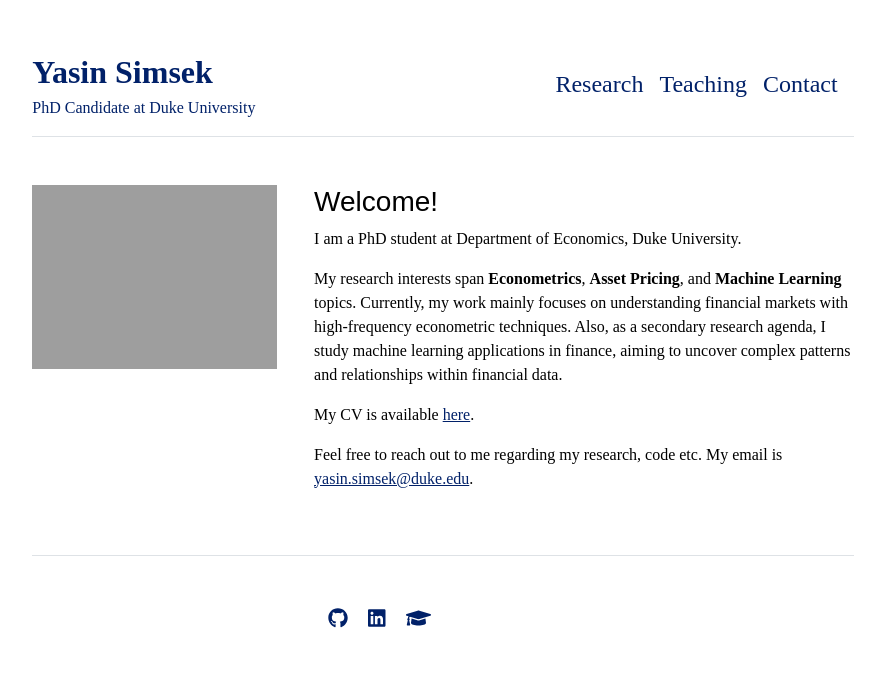
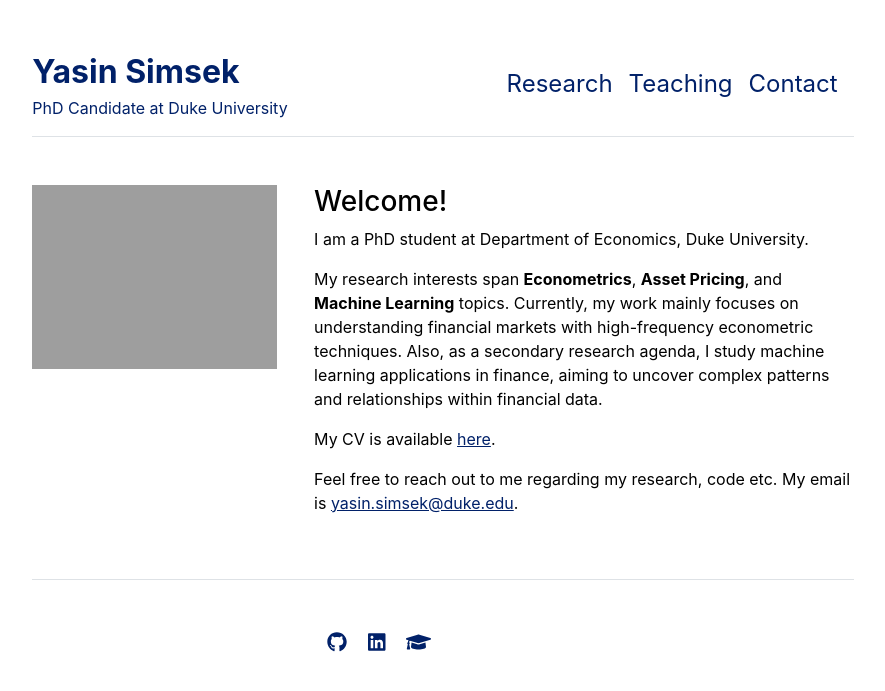
Before and after one commit to yasin-simsek/yasin-simsek.github.io, a Jekyll site: the page built from index.md, in a window 1280 px wide. Shown: the top 691 px of the page, without its empty margins (197-1082 px from the left). Built offline with Jekyll 4.4.1, drawn with Linux system fonts in a browser that asks for light colours.

```diff
--- a/_sass/main.scss
+++ b/_sass/main.scss
@@ -1,8 +1,8 @@
 $backgroundColor: #ffffff; // White background in HEX
 $bodyColor: #000000; // Dark red color in HEX
-$bodyFont: "PT Serif", serif; // Set body font to PT Serif
-$headerFont: "PT Sans Narrow", sans-serif; // Set header font to PT Sans Narrow
-// $bodyFont: -apple-system,BlinkMacSystemFont,"Segoe UI",Helvetica,Arial,sans-serif,"Apple Color Emoji","Segoe UI Emoji","Segoe UI Symbol"; // Font stack
+// $bodyFont: "PT Serif", serif; // Set body font to PT Serif
+// $headerFont: "PT Sans Narrow", sans-serif; // Set header font to PT Sans Narrow
+$bodyFont: -apple-system,BlinkMacSystemFont,"Segoe UI",Helvetica,Arial,sans-serif,"Apple Color Emoji","Segoe UI Emoji","Segoe UI Symbol"; // Font stack
 $linkColor: #012169; // Duke navy color in HEX
 
 body {
@@ -15,6 +15,6 @@ body a {
   color: $linkColor; // Duke navy color in HEX
 }
 
-h1, h2, h3, h4, h5, h6 {
-  font-family: $headerFont; // Apply header font
-}
+// h1, h2, h3, h4, h5, h6 {
+//   font-family: $headerFont; // Apply header font
+// }
```
